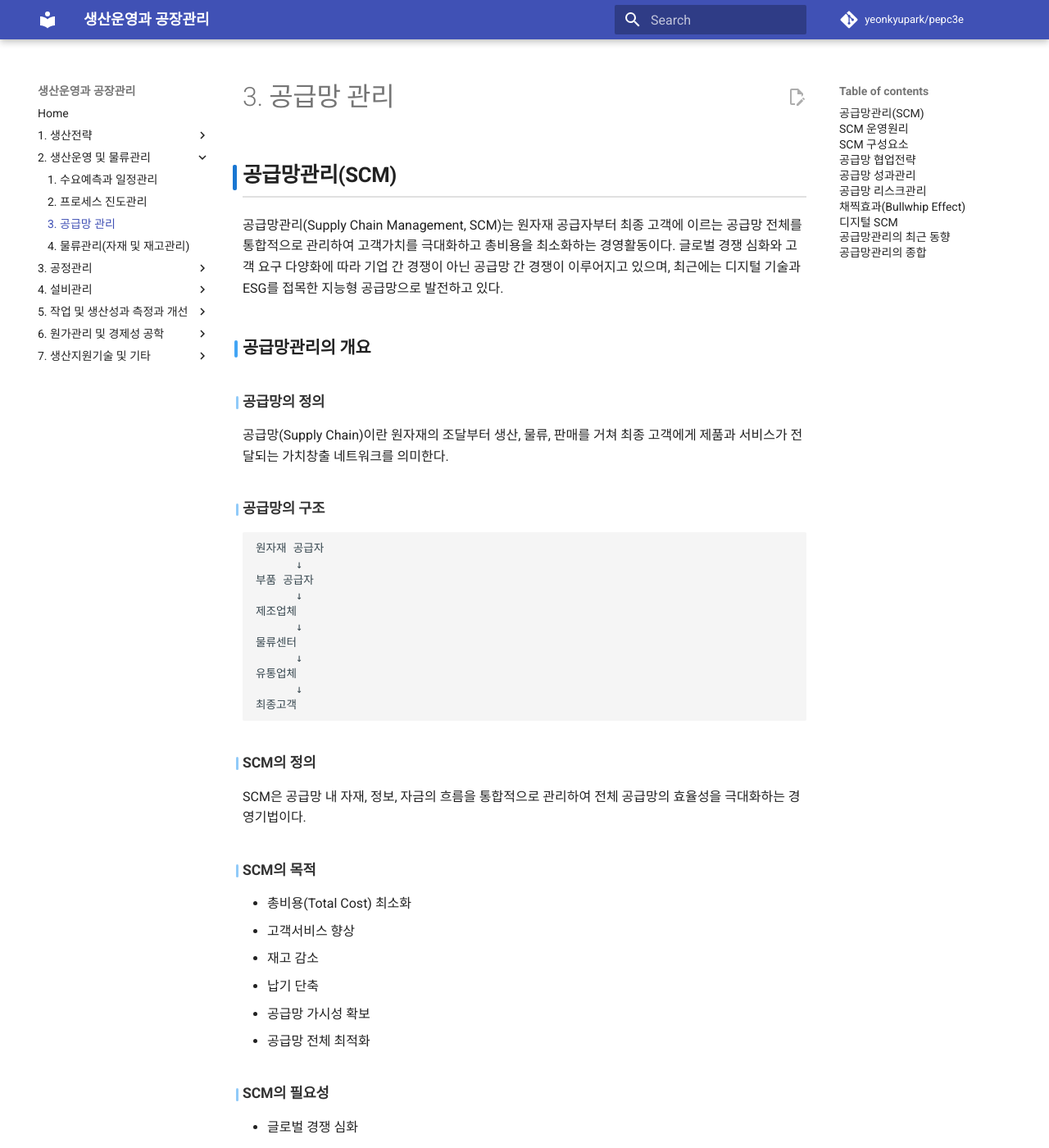
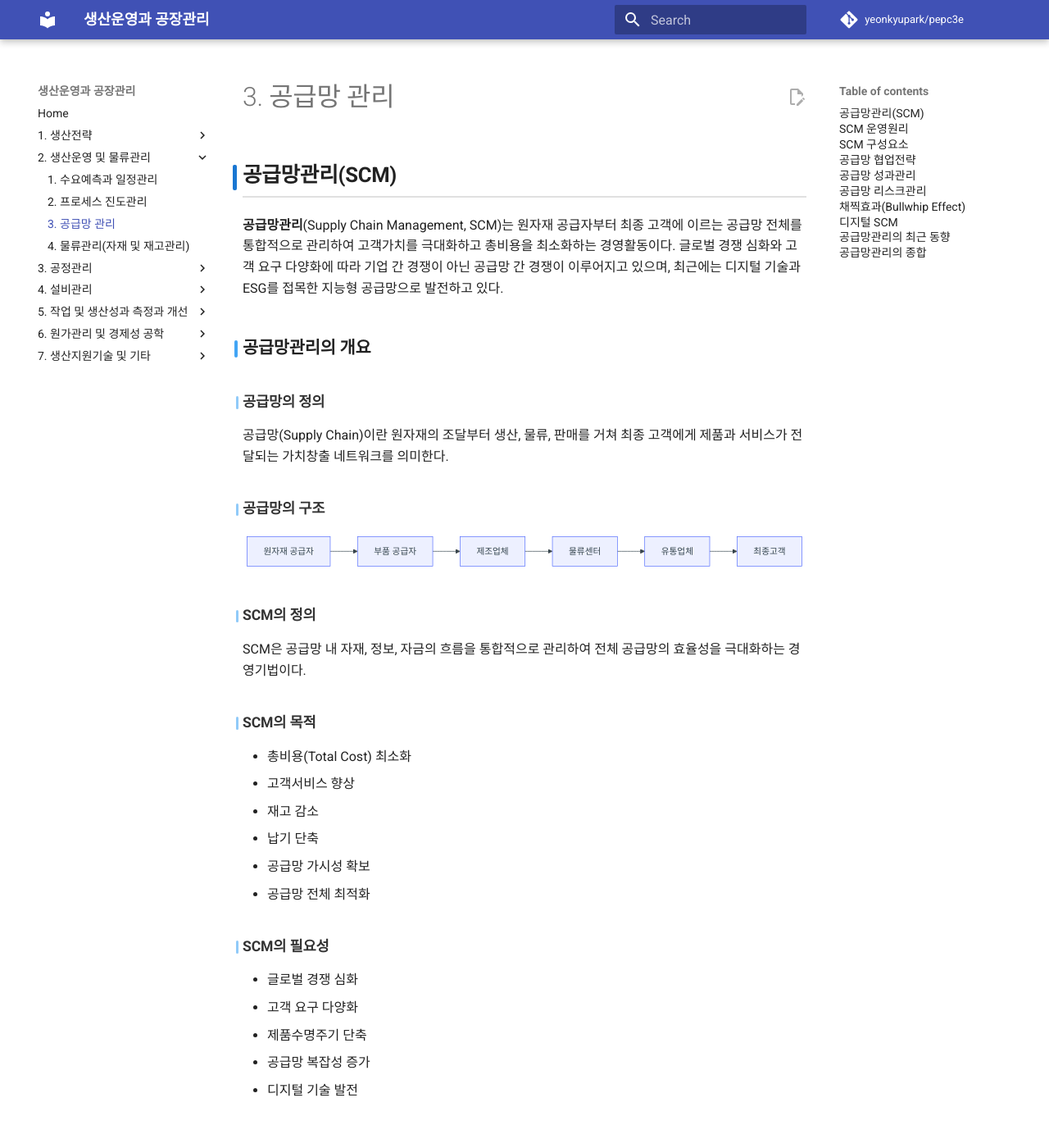
Before and after one commit to yeonkyupark/pepc3e, an MkDocs documentation site: the page built from docs/0203_supply_chain_management.md, in a window 1280 px wide and 1400 px high. Shown: the whole window at 82% size. Built offline with MkDocs 1.6.1 and Material for MkDocs 9.7.7, drawn with Linux system fonts in a browser that asks for light colours; comment, search, counter and statistics services are not loaded; some of the changed lines change nothing that is shown.

Commit message:
Update 0203_supply_chain_management.md

````diff
--- a/docs/0203_supply_chain_management.md
+++ b/docs/0203_supply_chain_management.md
@@ -1,6 +1,6 @@
 ## 공급망관리(SCM)
 
-공급망관리(Supply Chain Management, SCM)는 원자재 공급자부터 최종 고객에 이르는 공급망 전체를 통합적으로 관리하여 고객가치를 극대화하고 총비용을 최소화하는 경영활동이다. 글로벌 경쟁 심화와 고객 요구 다양화에 따라 기업 간 경쟁이 아닌 공급망 간 경쟁이 이루어지고 있으며, 최근에는 디지털 기술과 ESG를 접목한 지능형 공급망으로 발전하고 있다.
+**공급망관리**(Supply Chain Management, SCM)는 원자재 공급자부터 최종 고객에 이르는 공급망 전체를 통합적으로 관리하여 고객가치를 극대화하고 총비용을 최소화하는 경영활동이다. 글로벌 경쟁 심화와 고객 요구 다양화에 따라 기업 간 경쟁이 아닌 공급망 간 경쟁이 이루어지고 있으며, 최근에는 디지털 기술과 ESG를 접목한 지능형 공급망으로 발전하고 있다.
 
 ### 공급망관리의 개요
 
@@ -10,19 +10,15 @@
 
 #### 공급망의 구조
 
-```text
-원자재 공급자
-      ↓
-부품 공급자
-      ↓
-제조업체
-      ↓
-물류센터
-      ↓
-유통업체
-      ↓
-최종고객
+```mermaid
+flowchart LR
+    A[원자재 공급자] --> B[부품 공급자]
+    B --> C[제조업체]
+    C --> D[물류센터]
+    D --> E[유통업체]
+    E --> F[최종고객]
 ```
+
 
 #### SCM의 정의
 
````
